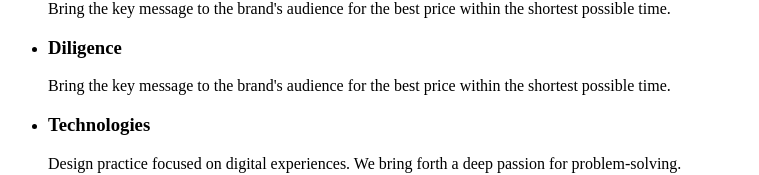
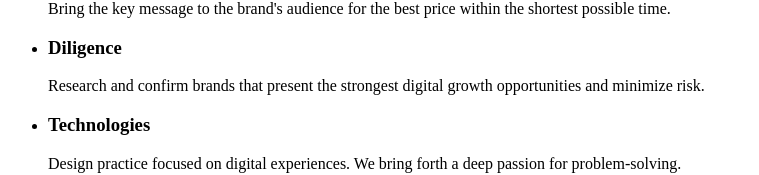
Before and after one commit to HekiYTO/goit-markup-hw-01, a plain HTML site: page index.html in a window 1280 px wide. Shown: the part 421-596 px from the top of the page, without its empty margins (0-759 px from the left). Drawn offline with Linux system fonts and the light colour scheme.

Commit message:
Update index.html

```diff
--- a/index.html
+++ b/index.html
@@ -44,7 +44,7 @@
             </li>
             <li>
                 <h3>Diligence</h3>
-                <p>Bring the key message to the brand's audience for the best price within the shortest possible time.</p>
+                <p>Research and confirm brands that present the strongest digital growth opportunities and minimize risk.</p>
             </li>
             <li>
                 <h3>Technologies</h3>
```
